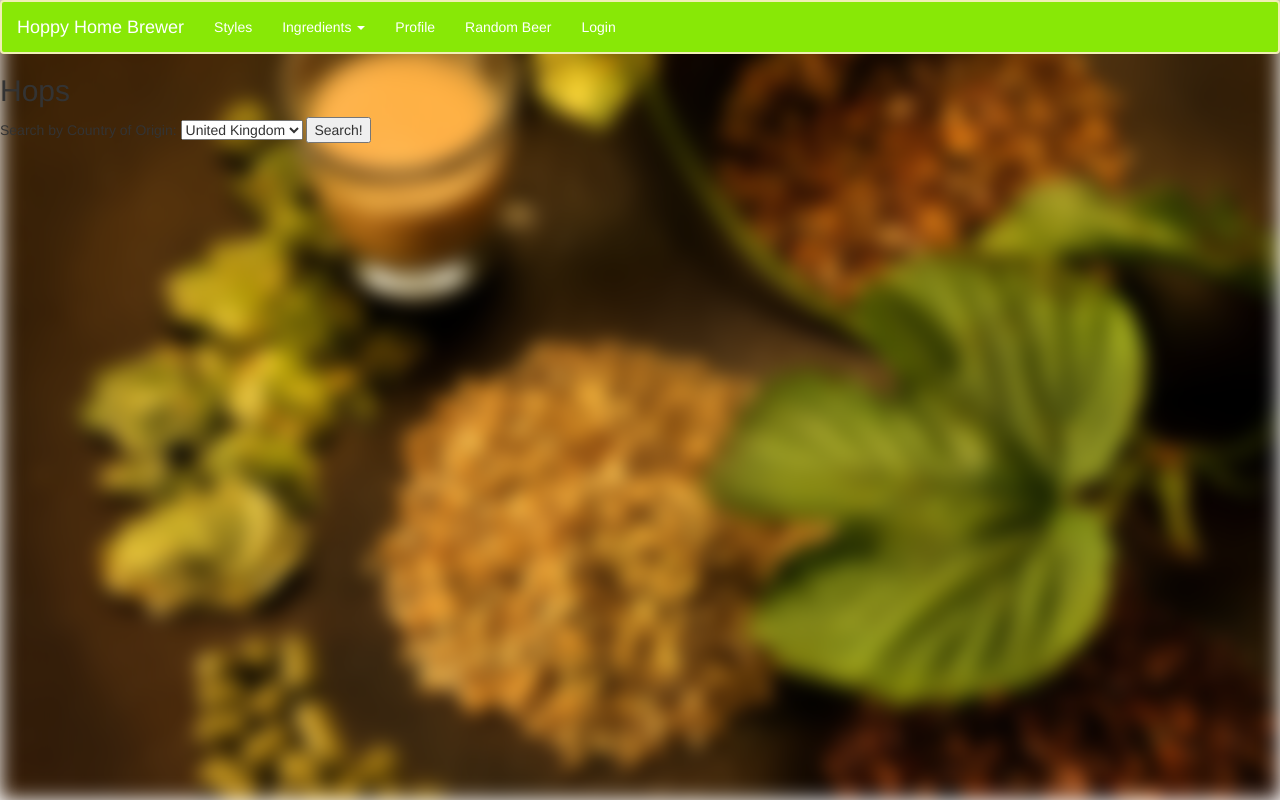
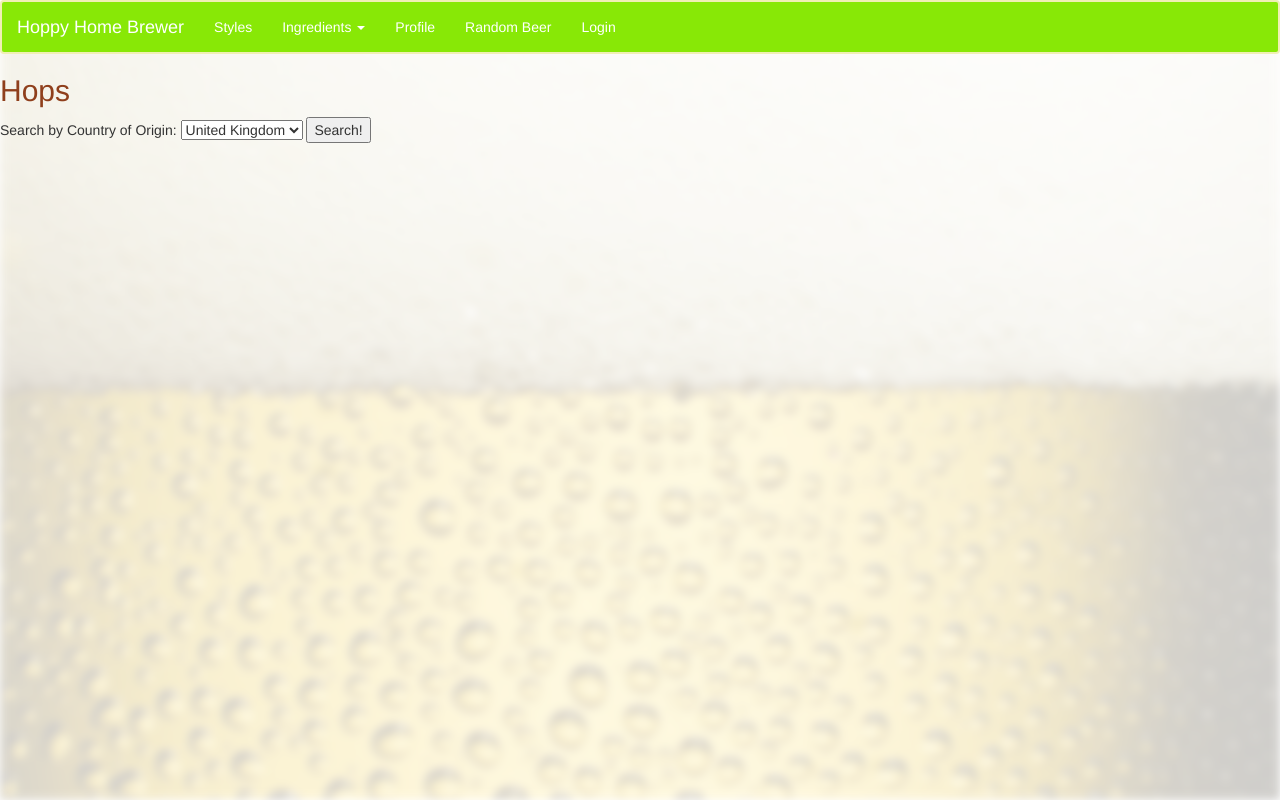
Before and after one commit to cami20/homebrew-project, a Flask app: page /hops in a window 1280 px wide. Run offline with Flask 2, Linux system fonts and the light colour scheme; data that the repository does not hold is empty; some libraries are stand-ins or nearby versions.

Commit message:
changed background, making things more visible

```diff
--- a/static/homebrew.css
+++ b/static/homebrew.css
@@ -6,15 +6,15 @@
 body:before {
     content: "";
     position: absolute;
-    background: url(la-fo-beerguide-studio-photos-la0029319980-20150610.jpg);
+    background: url(2d0652e5f82da5437b2aaab5b054c5e1.jpg);
     background-size: cover;
-    z-index: -1; /* Keep the background behind the content */
-    height: 20%; width: 20%; /* Using Glen Maddern's trick /via @mente */
+    z-index: -1;
+    height: 20%; width: 20%;
+    opacity: 0.2;
 
-    /* don't forget to use the prefixes you need */
     transform: scale(5);
     transform-origin: top left;
-    filter: blur(2px);
+    filter: blur(1px);
 }
 
 .navbar{
@@ -46,3 +46,11 @@
 h1{
 	color: #8f3f1c !important;
 }
+
+h2{
+	color: #8f3f1c !important;
+}
+
+a{
+	color: #88E806;
+}
--- a/templates/styles_display.html
+++ b/templates/styles_display.html
@@ -1,7 +1,7 @@
 {% extends 'base.html' %}
 {% block content %}
 
-<div class="container-fluid">
+<div class="container-fluid" id="info">
 	<div class="col-xs-12 col-md-6 col-lg-6">
 		<section class="" id="splash">
 			<p><h1>{{ styles.name }}</h1><p>
```
Also changed, not shown: static/2d0652e5f82da5437b2aaab5b054c5e1.jpg (added).
